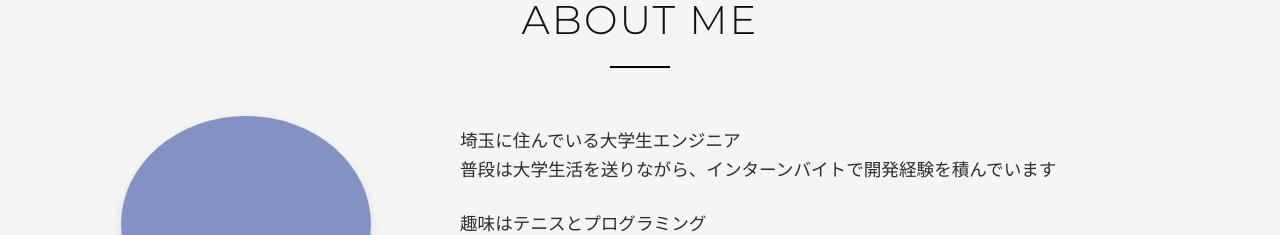
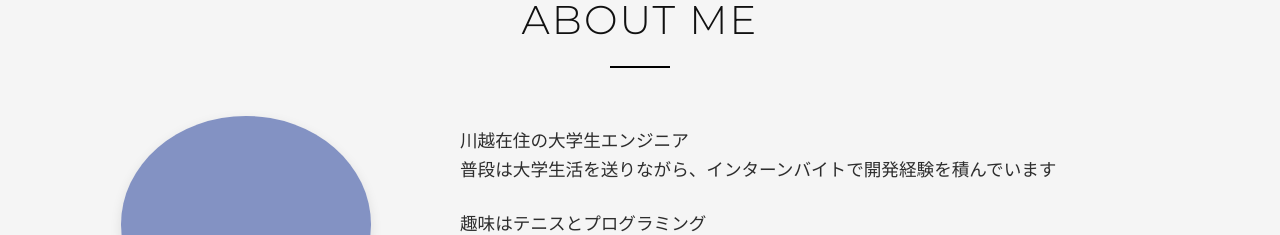
Before and after one commit to HijiriSato88/portfolio, a Nuxt app: page / in a window 1280 px wide. Shown: the part 940-1175 px from the top of the page. Built offline with nearby package versions, Linux system fonts and the light colour scheme.

Commit message:
fix 文言

```diff
--- a/components/sections/About.vue
+++ b/components/sections/About.vue
@@ -31,7 +31,7 @@
           v-bind="slideFromSideAnimation('right', 600)"
         >
           <p>
-            埼玉に住んでいる大学生エンジニア<br>
+            川越在住の大学生エンジニア<br>
             普段は大学生活を送りながら、インターンバイトで開発経験を積んでいます
           </p>
           <p>
```
